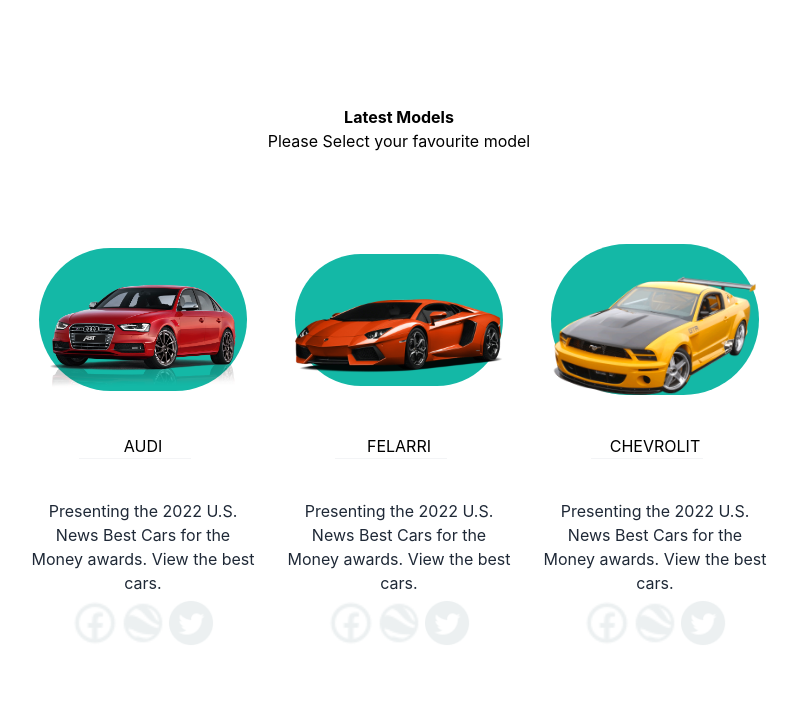
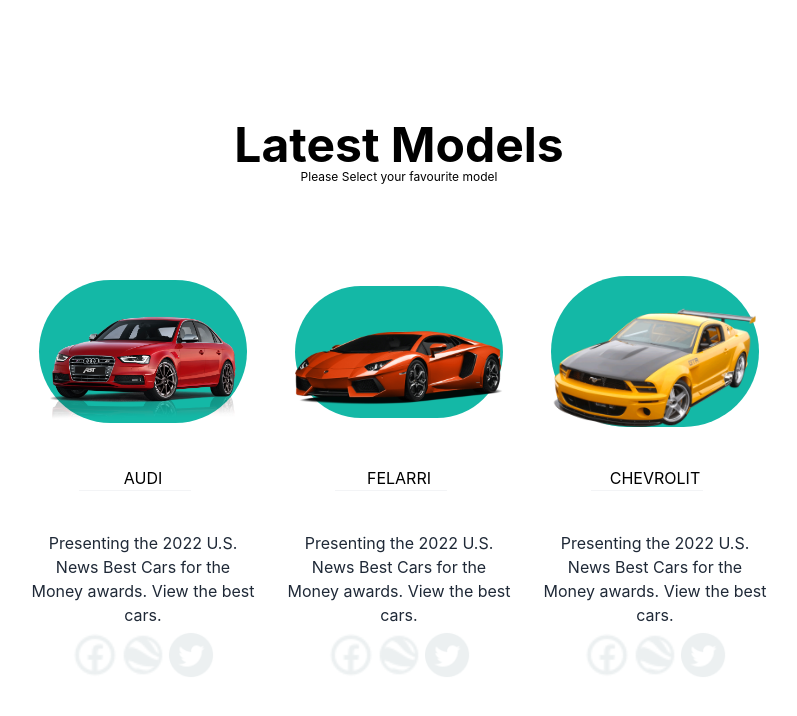
Before and after one commit to ReAliens/speedy-FE, a React (Create React App) app: page / in a window 1280 px wide. Shown: the top 716 px of the page, without its empty margins (241-1038 px from the left). Built offline with nearby package versions, Linux system fonts and the light colour scheme.

Commit message:
add style

```diff
--- a/src/pages/mainPage/Main.jsx
+++ b/src/pages/mainPage/Main.jsx
@@ -6,8 +6,8 @@
   console.log('data');
   return (
     <div className="flex flex-col justify-center w-screen h-[90vh]">
-      <h1 className="font-bold text-center w-full pt-12">Latest Models </h1>
-      <p className="text-center">Please Select your favourite model</p>
+      <h1 className="font-bold text-center w-full pt-24 text-5xl">Latest Models </h1>
+      <p className="text-center text-xs">Please Select your favourite model</p>
       <div className="flex justify-center mt-10">
         {data.map((item) => (
           <ItemCard key={item.id} prop={item} />
```
